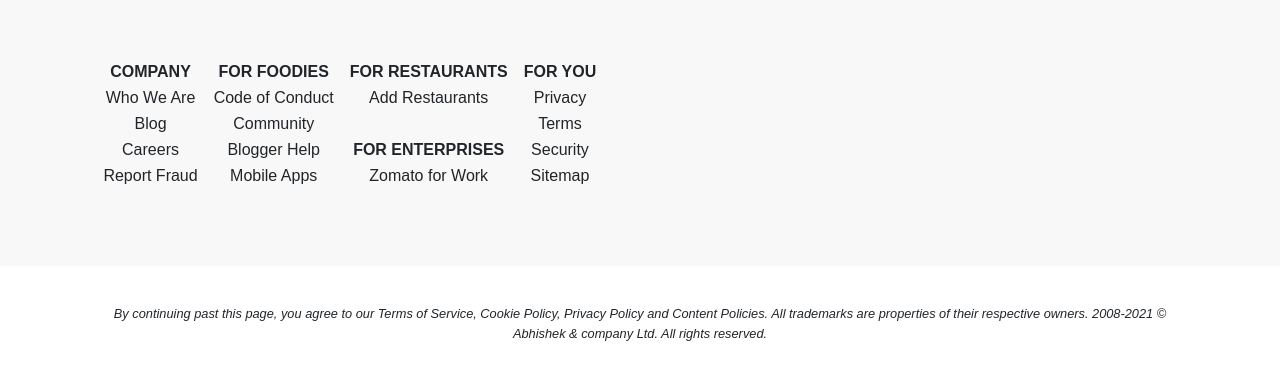
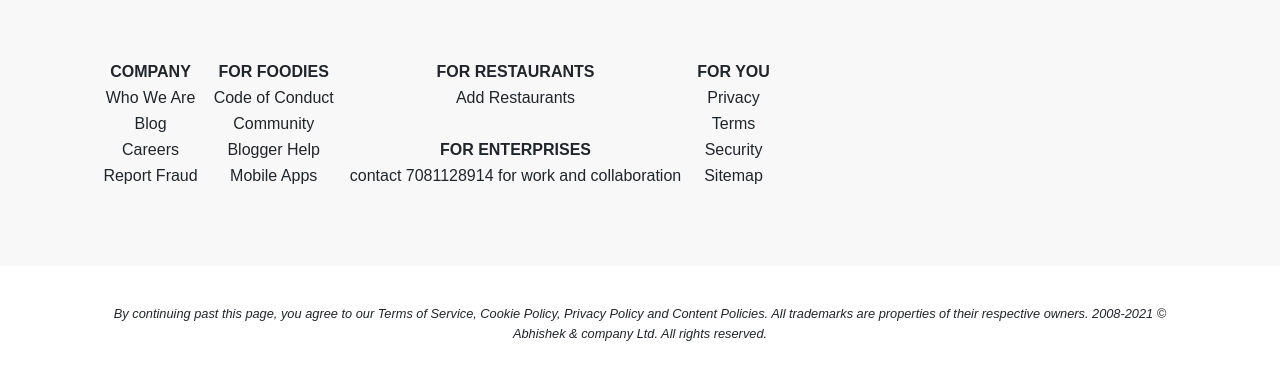
Before and after one commit to abhie16/food-order, a plain HTML site: page index.html in a window 1280 px wide. Shown: the part 2000-2379 px from the top of the page. Drawn offline with nearby package versions, Linux system fonts and the light colour scheme.

Commit message:
Update index.html

```diff
--- a/index.html
+++ b/index.html
@@ -155,7 +155,7 @@
       <tr>
         <td>Report Fraud</td>
         <td>Mobile Apps</td>
-        <td>Zomato for Work</td>
+        <td>contact 7081128914 for work and collaboration</td>
         <td>Sitemap</td>
       </tr>
     </table>
```
